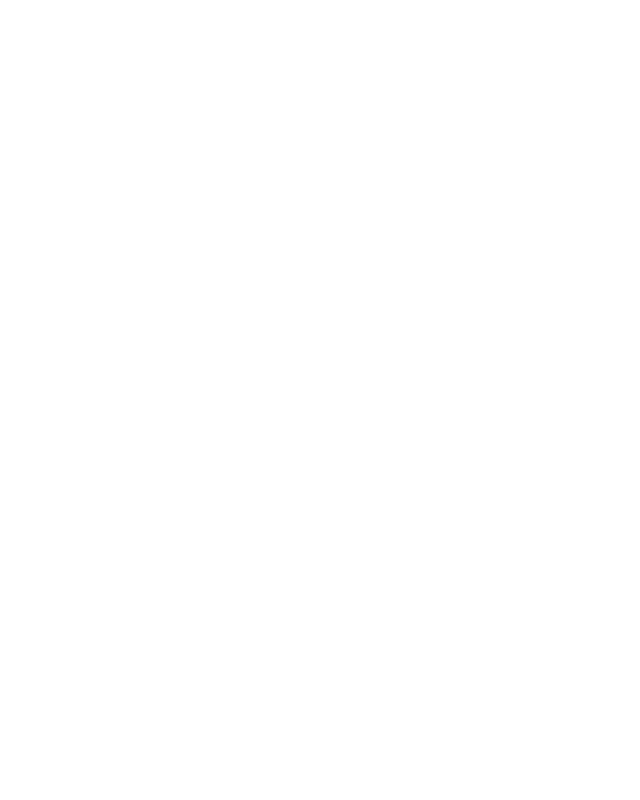
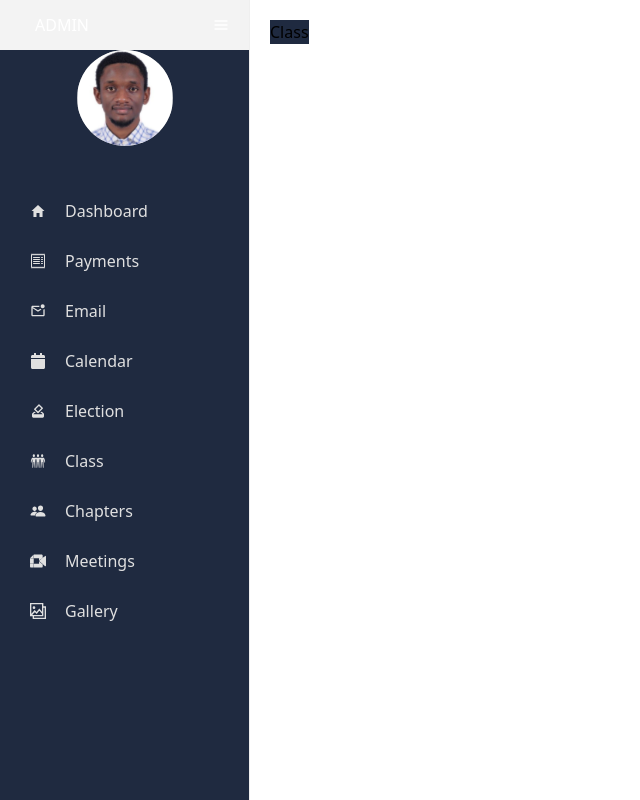
Before and after one commit to muhammadtanko/alumni_frontend, a React (Vite) app: page /class in a window 1280 px wide. Before the commit this address had no page. Shown: the whole page, without its empty margins (0-640 px from the left). Built offline with nearby package versions, Linux system fonts and the light colour scheme.

Commit message:
minor changes

```diff
--- a/src/App.jsx
+++ b/src/App.jsx
@@ -3,6 +3,14 @@
 import Onboarding from "./pages/onboarding"
 import Calendar from "./pages/calendar"
 import Login from "./pages/login"
+import Class from "./pages/class"
+import Payment from "./pages/payments"
+import Email from "./pages/email"
+import Election from "./pages/election"
+import Chapter from "./pages/chapter"
+import Meeting from "./pages/login"
+import Gallery from "./pages/login"
+
 import Register from "./pages/register/index"
 function App() {
 
@@ -15,6 +23,13 @@
           <Route path="/register" element={<Register />} />
           <Route path="/dashboard" element={<Dashboard />} />
           <Route path="/calendar" element={<Calendar />} />
+          <Route path="/class" element={<Class />} />
+          <Route path="/payments" element={<Payment />} />
+          <Route path="/email" element={<Email />} />
+          <Route path="/election" element={<Election />} />
+          <Route path="/chapters" element={<Chapter />} />
+          <Route path="/meetings" element={<Meeting />} />
+          <Route path="/gallery" element={<Gallery />} />
         </Routes>
       </main>
     </div>
--- a/src/pages/calendar/index.jsx
+++ b/src/pages/calendar/index.jsx
@@ -4,12 +4,14 @@
 
 export default function Calendar() {
   const events = [
-        { title: 'Meeting', start: new Date() }
+    { title: 'Meeting', date: '2024-06-03' },
+    { title: 'Meeting', date: '2024-06-04' },
+    { title: 'Meeting', date: '2024-06-07' }
   ]
   return (
 
     <Layout>
-            <div className="bg-bgDArk flex justify-between ">
+      <div className=" flex justify-between ">
         <FullCalendar
           plugins={[dayGridPlugin]}
           initialView="dayGridMonth"
--- /dev/null
+++ b/src/pages/chapter/index.jsx
@@ -0,0 +1,14 @@
+import Layout from "../../layouts/layout"
+
+
+export default function Chapter() {
+
+  return (
+
+    <Layout>
+      <div className="bg-bgDArk flex justify-between ">
+      Chapter
+      </div>
+    </Layout>
+  )
+}
--- /dev/null
+++ b/src/pages/class/index.jsx
@@ -0,0 +1,14 @@
+import Layout from "../../layouts/layout"
+
+
+export default function Class() {
+
+  return (
+
+    <Layout>
+      <div className="bg-bgDArk flex justify-between ">
+        Class
+      </div>
+    </Layout>
+  )
+}
--- /dev/null
+++ b/src/pages/election/index.jsx
@@ -0,0 +1,14 @@
+import Layout from "../../layouts/layout"
+
+
+export default function Election() {
+
+  return (
+
+    <Layout>
+      <div className="bg-bgDArk flex justify-between ">
+      Election
+      </div>
+    </Layout>
+  )
+}
--- /dev/null
+++ b/src/pages/email/index.jsx
@@ -0,0 +1,14 @@
+import Layout from "../../layouts/layout"
+
+
+export default function Email() {
+
+  return (
+
+    <Layout>
+      <div className="bg-bgDArk flex justify-between ">
+        Email
+      </div>
+    </Layout>
+  )
+}
--- /dev/null
+++ b/src/pages/gallery/index.jsx
@@ -0,0 +1,14 @@
+import Layout from "../../layouts/layout"
+
+
+export default function Gallery() {
+
+  return (
+
+    <Layout>
+      <div className="bg-bgDArk flex justify-between ">
+        Gallery
+      </div>
+    </Layout>
+  )
+}
--- /dev/null
+++ b/src/pages/meeting/index.jsx
@@ -0,0 +1,14 @@
+import Layout from "../../layouts/layout"
+
+
+export default function Meeting() {
+
+  return (
+
+    <Layout>
+      <div className="bg-bgDArk flex justify-between ">
+      Meeting
+      </div>
+    </Layout>
+  )
+}
--- a/src/pages/onboarding/index.jsx
+++ b/src/pages/onboarding/index.jsx
@@ -10,7 +10,7 @@
     const { currentStep, personalInfo, careerInfo, otherInfo } = useSelector((state) => state.user);
     const next = () => {
         setCurrentStepper((prevStep) => (prevStep < 3 ? prevStep + 1 : prevStep));
-        dispatch(nextStep());
+        // dispatch(nextStep());
     };
     const prevStep = () => {
         setCurrentStepper((prevStep) => (prevStep > 1 ? prevStep - 1 : prevStep));
@@ -62,7 +62,7 @@
                                 <p className="font-medium text-lg">{currentStepper === 1 ? "Personal Details" : currentStepper === 2 ? "Career Details" : "Other Details"}</p>
                                 <p>Please fill out all the fields.</p>
                             </div>
-
+                            {currentStep}
                             <div className="lg:col-span-2">
                                 {currentStepper === 1 && <PersonalInfo next={next} />}
                                 {currentStepper === 2 && <CareerInfo next={next} prevStep={prevStep} />}
@@ -113,12 +113,12 @@
                         <Field name="phone" type="text" className="h-10 border mt-1 rounded px-4 w-full bg-gray-50" />
                         <ErrorMessage name="phone" component="div" className="text-red-500 text-xs" />
                     </div>
-                    <div className="md:col-span-1">
+                    {/* <div className="md:col-span-1">
                         <label htmlFor="phone">photo</label>
                         <Field name="photo" type="text" className="h-10 border mt-1 rounded px-4 w-full bg-gray-50" />
                         <ErrorMessage name="photo" component="div" className="text-red-500 text-xs" />
-                    </div>
-                    {/* <div className="md:col-span-1">
+                    </div> */}
+                    <div className="md:col-span-1">
                         <label htmlFor="photo">Photo</label>
                         <input
                             name="photo"
@@ -129,7 +129,7 @@
                             className="h-10 border mt-1 rounded px-4 w-full bg-gray-50"
                         />
                         <ErrorMessage name="photo" component="div" className="text-red-500 text-xs" />
-                    </div> */}
+                    </div>
                     <div className="md:col-span-1">
                         <label htmlFor="country">Country</label>
                         <Field as="select" name="country" className="h-10 border mt-1 rounded px-4 w-full bg-gray-50">
@@ -209,7 +209,7 @@
             validationSchema={validationSchema}
             onSubmit={(values) => {
                 console.log(values);
-                dispatch(nextStep());
+                // dispatch(nextStep());
                 dispatch(savecareerInfo(values));
                 next()
             }}
--- /dev/null
+++ b/src/pages/payments/index.jsx
@@ -0,0 +1,14 @@
+import Layout from "../../layouts/layout"
+
+
+export default function Payment() {
+
+  return (
+
+    <Layout>
+      <div className="bg-bgDArk flex justify-between ">
+        Payments
+      </div>
+    </Layout>
+  )
+}
--- a/src/store/reducers/userSlice.js
+++ b/src/store/reducers/userSlice.js
@@ -31,11 +31,6 @@
             return thunkAPI.rejectWithValue(error.response.data);
         }
     })
-
-
-
-
-
 const initialState = {
     loginStatus: "idle",
     token: null,
@@ -54,15 +49,15 @@
     reducers: {
         savepersonalInfo: (state, action) => {
             state.personalInfo = action.payload;
-            state.currentStep = 2;
+            // state.currentStep = 2;
         },
         savecareerInfo: (state, action) => {
             state.careerInfo = action.payload;
-            state.currentStep = 3;
+            // state.currentStep = 3;
         },
         saveotherInfo: (state, action) => {
             state.otherInfo = action.payload;
-            state.currentStep = 4;
+            // state.currentStep = 4;
         },
         nextStep: (state) => {
             if (state.currentStep < 3) state.currentStep += 1;
@@ -72,7 +67,7 @@
         },
         logout: (state) => {
             state.loginStatus = "idle"
-            state.error= null;
+            state.error = null;
             state.message = null
             state.token = null
             state.user = []
```
Lines whose indentation alone changed are shown as unchanged.
